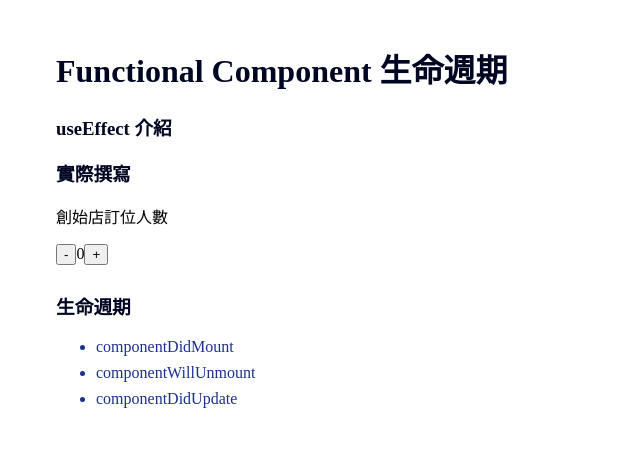
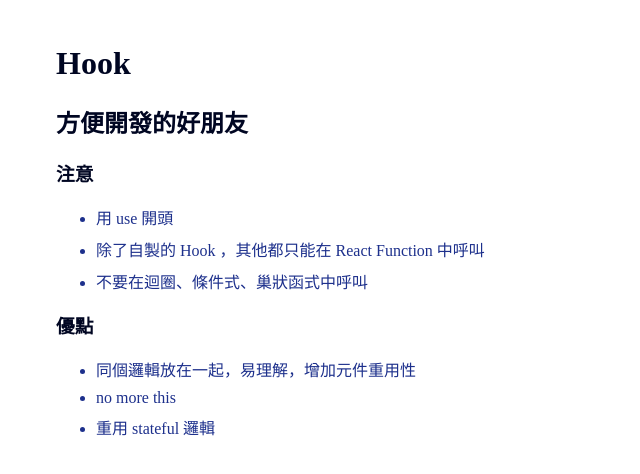
Before and after one commit to vvvvvvii/Ironman, a React (Create React App) app: page / in a window 1280 px wide. Shown: the top 474 px of the page, without its empty margins (0-640 px from the left). Built offline with nearby package versions, Linux system fonts and the light colour scheme.

Commit message:
課前準備

```diff
--- a/src/components/Booking.js
+++ b/src/components/Booking.js
@@ -5,7 +5,6 @@
   const handleNum = (type) => {
     if (type === "minus") {
       setNum(num - 1);
-      // console.log("set:", num);
     } else {
       setNum(num + 1);
     }
@@ -19,6 +18,7 @@
       console.log("unmount");
     };
   }, []);
+
   return (
     <div>
       <p>創始店訂位人數</p>
--- a/src/components/Memo.js
+++ b/src/components/Memo.js
@@ -1,18 +1,21 @@
 import React from "react";
-import Booking from "./Booking";
 
 function Memo() {
   return (
     <div>
-      <h1>Functional Component 生命週期</h1>
-      <h3>useEffect 介紹</h3>
-      <h3>實際撰寫</h3>
-      <Booking />
-      <h3>生命週期</h3>
+      <h1>Hook</h1>
+      <h2>方便開發的好朋友</h2>
+      <h3>注意</h3>
       <ul>
-        <li>componentDidMount</li>
-        <li>componentWillUnmount</li>
-        <li>componentDidUpdate</li>
+        <li>用 use 開頭</li>
+        <li>除了自製的 Hook ，其他都只能在 React Function 中呼叫</li>
+        <li>不要在迴圈、條件式、巢狀函式中呼叫</li>
+      </ul>
+      <h3>優點</h3>
+      <ul>
+        <li>同個邏輯放在一起，易理解，增加元件重用性</li>
+        <li>no more this</li>
+        <li>重用 stateful 邏輯</li>
       </ul>
     </div>
   );
```
